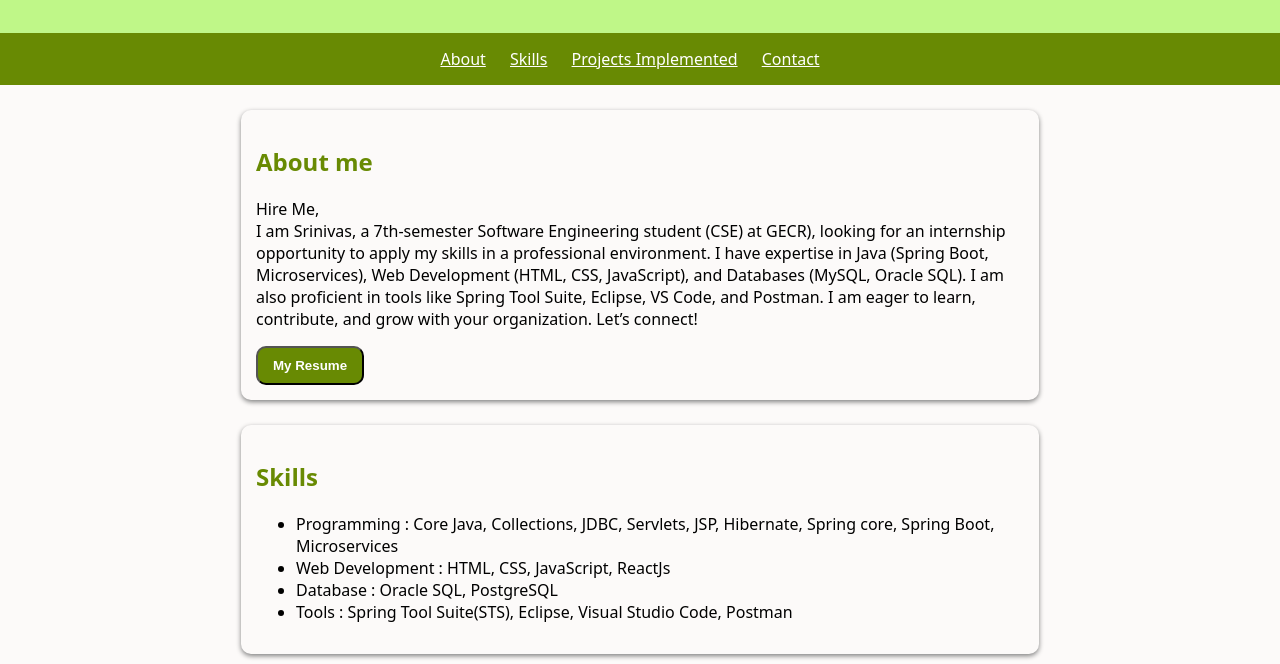
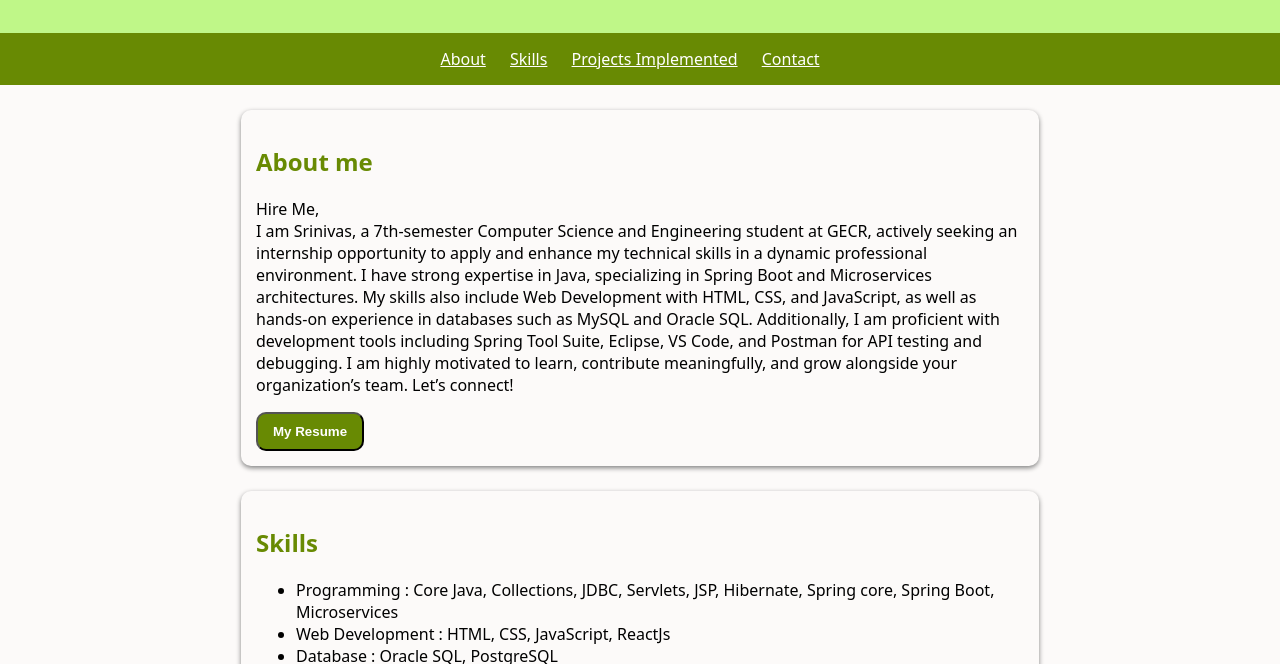
Before and after one commit to srinivas-pullela/Portfolio, a plain HTML site: page index.html in a window 1280 px wide. Shown: the part 131-795 px from the top of the page. Drawn offline with Linux system fonts and the light colour scheme.

Commit message:
Revise portfolio details and enhance descriptions
Updated the portfolio content and improved descriptions.

```diff
--- a/index.html
+++ b/index.html
@@ -19,11 +19,11 @@
             <h1>About me</h1>
             <p>Hire Me,<br/>
 
-I am Srinivas, a 7th-semester Software Engineering student (CSE) at GECR), looking for an internship opportunity to apply my skills in a professional environment.
+I am Srinivas, a 7th-semester Computer Science and Engineering student at GECR, actively seeking an internship opportunity to apply and enhance my technical skills in a dynamic professional environment.
 
-I have expertise in Java (Spring Boot, Microservices), Web Development (HTML, CSS, JavaScript), and Databases (MySQL, Oracle SQL). I am also proficient in tools like Spring Tool Suite, Eclipse, VS Code, and Postman.
+I have strong expertise in Java, specializing in Spring Boot and Microservices architectures. My skills also include Web Development with HTML, CSS, and JavaScript, as well as hands-on experience in databases such as MySQL and Oracle SQL. Additionally, I am proficient with development tools including Spring Tool Suite, Eclipse, VS Code, and Postman for API testing and debugging.
 
-I am eager to learn, contribute, and grow with your organization.
+I am highly motivated to learn, contribute meaningfully, and grow alongside your organization’s team.
 
 Let’s connect!</p>
             <a href="srinivas_resume.pdf"><button id="btn">My Resume</button></a>
```
